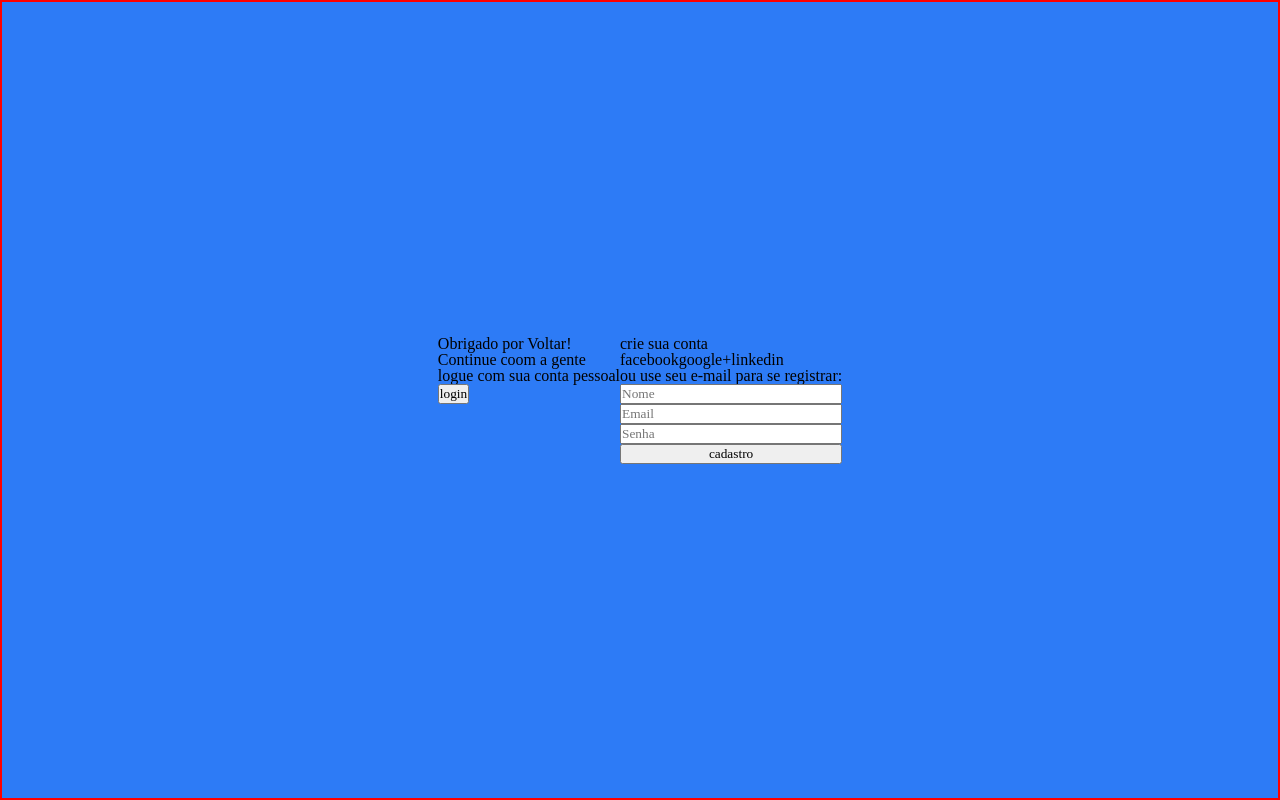
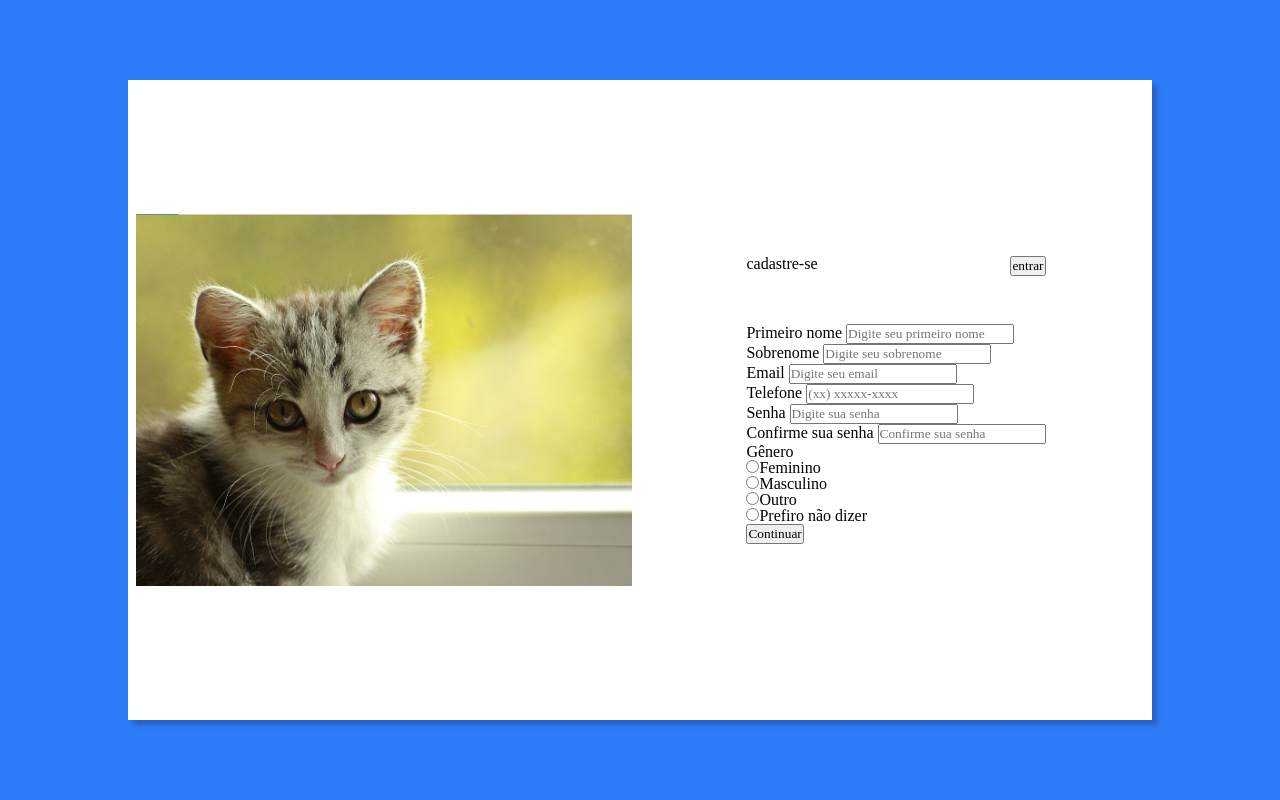
Before and after one commit to dudagiglioli/adotalp--web, a React (Create React App) app: page / in a window 1280 px wide. Built offline with nearby package versions, Linux system fonts and the light colour scheme.

Commit message:
Form in processing

```diff
--- a/src/pages/Cadastro/Cadastro.module.scss
+++ b/src/pages/Cadastro/Cadastro.module.scss
@@ -1,37 +1,51 @@
-* {
-    margin: 0;
-    padding: 0;
-    box-sizing: border-box;
+*{
+ padding: 0;
+ margin: 0;
+ box-sizing: border-box;
 }
-.container {
+.back{
+    width: 100%;
+    height: 100vh;
     display: flex;
-    border: 2px solid red;
     justify-content: center;
     align-items: center;
-    height: 100vh;
     background-color: #2d7bf6;
 }
+.container{
+    width: 80%;
+    height: 80vh;
+    display: flex;
+    box-shadow: 5px 5px 5px rgba(0, 0, 0, .212);
+}
+.formImage{
+    width: 50%;
+    display: flex;
+    justify-content: center;
+    align-items: center;
+    padding: 1rem;
+    background-color: white;
+}
+.img{
+    width: 31rem;
+}
 .form{
+    width: 50%;
     display: flex;
+    justify-content: center;
+    align-items: center;
     flex-direction: column;
+    background-color: white;
+    padding: 3rem;
+}
+.formHeader{
+    margin-bottom: 3rem;
+    display: flex;
+    justify-content: space-between;
 }
 
-
-.firstContent {
+.loginButton{
     display: flex;
+    align-items: center;
 }
 
-
-.secondContent {
-    position: absolute;
-    display: none;
-}
-.secondColumn{
-
-    &__socialMedia{
-
-        &__list{
-            display: flex;
-        }
-    }
-}
+// https://www.youtube.com/watch?v=zWw0npNDkVM 11:32
--- a/src/pages/Cadastro/cadastro.tsx
+++ b/src/pages/Cadastro/cadastro.tsx
@@ -1,81 +1,92 @@
 import styles from "./Cadastro.module.scss"
+import test from "../../assets/teste.png"
 
 export default function Cadastro(){
 
     return (
-        <div className={styles.container}>
-            <div className={styles.firstContent}>
+        <body className={styles.back}>
+            <div className={styles.container}>
+                <div className={styles.formImage}>
+                    <img src={test} alt="ll" className={styles.img}/>
+                </div>
+                <div className={styles.form}>
+                    <form action="#">
+                        <div className={styles.formHeader}>
+                        <div className={styles.title}>
+                            <h1>cadastre-se</h1>
+                        </div>
+                        <div className={styles.loginButton}>
+                            <button>entrar</button>
+                        </div>
+                        </div>
 
-                <div className={styles.firstColumn}>
-                    <h2 className={styles.firstColumn__title}> Obrigado por Voltar!</h2>
-                    <p className={styles.firstColumn__description}> Continue coom a gente</p>
-                    <p className={styles.firstColumn__description}> logue com sua conta pessoal</p>
-                    <button className={styles.firstColumn__btn}> login </button>
-                </div>
-                {/* first column */}
+                        <div className={styles.inputGroup}>
+                            <label htmlFor="firstname"> Primeiro nome </label>
+                            <input id="firstname" typeof="text" name="firstname" placeholder="Digite seu primeiro nome" required></input>
+                        </div>
 
-                <div className={styles.secondColumn}>
-                    <h2 className={styles.secondColumn__title}> crie sua conta </h2>
+                        <div className={styles.inputGroup}>
+                            <label htmlFor="lastname"> Sobrenome </label>
+                            <input id="lastname" typeof="text" name="lastname" placeholder="Digite seu sobrenome" required></input>
+                        </div>
 
-                    <div className={styles.secondColumn__socialMedia}>
-                        <ul className={styles.secondColumn__socialMedia__list}>
-                            <li>  facebook </li>
-                            <li>  google+  </li>
-                            <li>  linkedin </li>
-                        </ul>
-                    </div>
+                        <div className={styles.inputGroup}>
+                            <label htmlFor="email"> Email </label>
+                            <input id="email" typeof="email" name="email" placeholder="Digite seu email" required></input>
+                        </div>
 
-                    <p className={styles.secondColumn__description}> ou use seu e-mail para se registrar: </p>
+                        <div className={styles.inputGroup}>
+                            <label htmlFor="number"> Telefone </label>
+                            <input id="number" typeof="tel" name="number" placeholder="(xx) xxxxx-xxxx" required></input>
+                        </div>
 
-                    <form className={styles.form}>
-                        <input type="text" placeholder="Nome"/>
-                        <input type="email" placeholder="Email"/>
-                        <input type="password" placeholder="Senha"/>
-                        <button className={styles.form__btn}> cadastro </button>
+                        <div className={styles.inputGroup}>
+                            <label htmlFor="password"> Senha </label>
+                            <input id="password" typeof="password" name="password" placeholder="Digite sua senha" required></input>
+                        </div>
+
+                        <div className={styles.inputGroup}>
+                            <label htmlFor="Confirmpassword"> Confirme sua senha </label>
+                            <input id="Confirmpassword" typeof="password" name="password" placeholder="Confirme sua senha" required></input>
+                        </div>
+
+
+                        <div className={styles.genderInputs}>
+                            <div className={styles.genderTitle}>
+                                <h6>Gênero</h6>
+                            </div>
+
+                            <div className={styles.genderInput}>
+                                <input type="radio" id="female" name="gender"/>
+                                <label htmlFor="female">Feminino</label>
+                            </div>
+
+                            <div className={styles.genderInput}>
+                                <input type="radio" id="male" name="gender"/>
+                                <label htmlFor="male">Masculino</label>
+                            </div>
+
+                            <div className={styles.genderInput}>
+                                <input type="radio" id="others" name="gender"/>
+                                <label htmlFor="others">Outro</label>
+                            </div>
+
+                            <div className={styles.genderInput}>
+                                <input type="radio" id="none" name="gender"/>
+                                <label htmlFor="none">Prefiro não dizer</label>
+                            </div>
+
+                            <div className={styles.continueButton}>
+                                <button>Continuar</button>
+                            </div>
+                        </div>
                     </form>
                 </div>
             </div>
 
-            {/* First content ------------------------------------------------------------------------------------------------------ */}
 
-        <div className={styles.secondContent}>
-            <div className={styles.firstColumn}>
-                    <h2 className={styles.firstColumn__title}> Bem-Vindo! </h2>
-                    <p className={styles.firstColumn__description}> Crie sua conta pessoal </p>
-                    <p className={styles.firstColumn__description}> e adote seu pet com a gente</p>
-                    <button className={styles.firstColumn__btn}> cadastro </button>
-            </div>
-                {/* first column */}
 
-                <div className={styles.secondColumn}>
-                    <h2 className={styles.secondColumn__title}> Entre com sua conta </h2>
-
-                    <div className={styles.secondColumn__socialMedia}>
-                        <ul>
-                            <li>  facebook </li>
-                            <li>  google+  </li>
-                            <li>  linkedin </li>
-                        </ul>
-                    </div>
-
-                    <p className={styles.secondColumn__description}> ou use seu e-mail para entrar: </p>
-
-                    <form className={styles.form}>
-                        <input type="email" placeholder="Email"/>
-                        <input type="password" placeholder="Senha"/>
-                        <button>esquceu sua senha?</button>
-                        <button className={styles.form__btn}> login </button>
-                    </form>
-                </div>
-             </div>
-              {/* Second content ------------------------------------------------------------------------------------------------------ */}
-
-        </div>
-
+        </body>
     )
 
 }
-
-// https://www.youtube.com/watch?v=NbMb0QPr2Iw&list=PLARhMvcrqcLy3bU1RxbkC7GYH7eHgXI0A&index=2 13:30
-
-// colocar content e first content
```
Also changed, not shown: src/assets/test.jpg (added), src/assets/teste.png (added).
